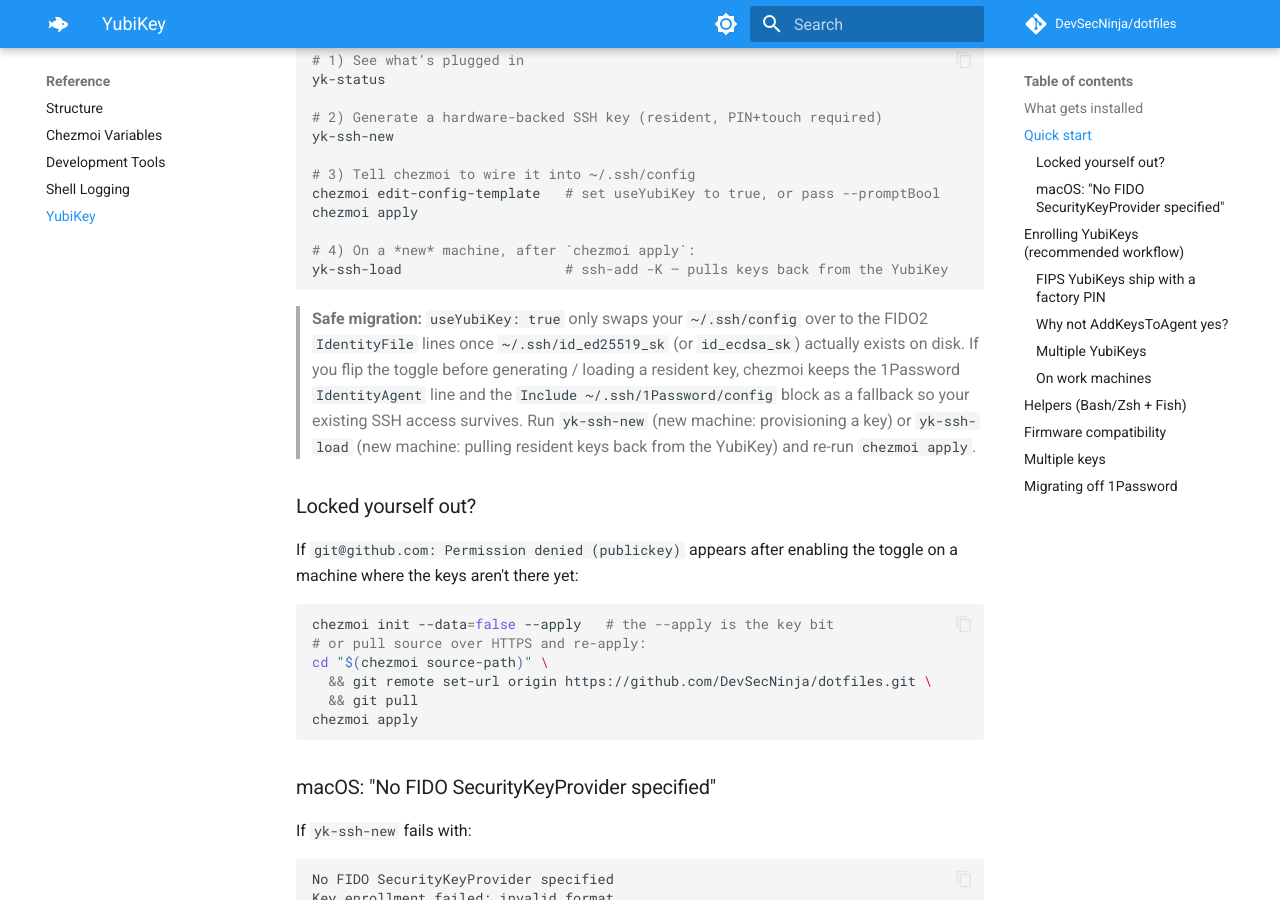
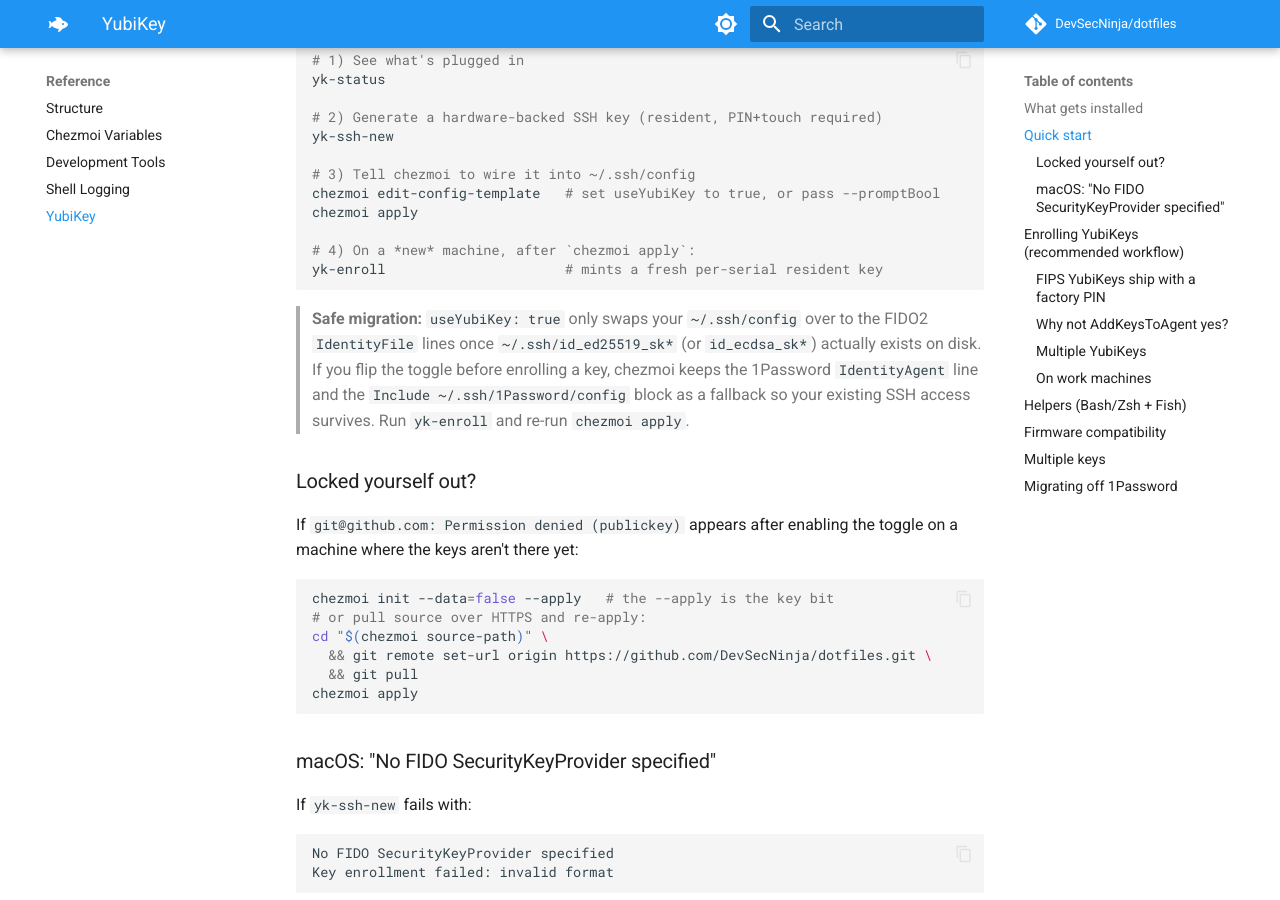
Before and after one commit to DevSecNinja/dotfiles, an MkDocs documentation site: the page built from docs/yubikey.md, in a window 1280 px wide and 900 px high, scrolled down 866 px. Built offline with MkDocs 1.6.1 and Material for MkDocs 9.7.7, drawn with Linux system fonts in a browser that asks for light colours; comment, search, counter and statistics services are not loaded; some of the changed text lies outside the part shown.

Commit message:
feat(yubikey): yk-status health checks; pubkey per-serial; remove yk-ssh-load (#303)

````diff
--- a/docs/yubikey.md
+++ b/docs/yubikey.md
@@ -37,17 +37,16 @@
 chezmoi apply
 
 # 4) On a *new* machine, after `chezmoi apply`:
-yk-ssh-load                    # ssh-add -K — pulls keys back from the YubiKey
+yk-enroll                      # mints a fresh per-serial resident key
 ```
 
 > **Safe migration:** `useYubiKey: true` only swaps your `~/.ssh/config`
-> over to the FIDO2 `IdentityFile` lines once `~/.ssh/id_ed25519_sk` (or
-> `id_ecdsa_sk`) actually exists on disk. If you flip the toggle before
-> generating / loading a resident key, chezmoi keeps the 1Password
-> `IdentityAgent` line and the `Include ~/.ssh/1Password/config` block as
-> a fallback so your existing SSH access survives. Run `yk-ssh-new` (new
-> machine: provisioning a key) or `yk-ssh-load` (new machine: pulling
-> resident keys back from the YubiKey) and re-run `chezmoi apply`.
+> over to the FIDO2 `IdentityFile` lines once `~/.ssh/id_ed25519_sk*` (or
+> `id_ecdsa_sk*`) actually exists on disk. If you flip the toggle before
+> enrolling a key, chezmoi keeps the 1Password `IdentityAgent` line and
+> the `Include ~/.ssh/1Password/config` block as a fallback so your
+> existing SSH access survives. Run `yk-enroll` and re-run
+> `chezmoi apply`.
 
 ### Locked yourself out?
 
@@ -199,18 +198,18 @@
 
 | Bash/Zsh                | Fish                | Purpose                                                    |
 | ----------------------- | ------------------- | ---------------------------------------------------------- |
-| `yk-enroll`             | `yk_enroll`         | **Wizard**: end-to-end enrollment, idempotent              |
-| `yk-status`             | `yk_status`         | Firmware / form-factor / FIPS info per device              |
+| `yk-enroll`             | `yk_enroll`         | **Wizard**: end-to-end enrollment + health check, idempotent |
+| `yk-status`             | `yk_status`         | Per-device health: firmware, FIPS, PIN status, SSH key check |
 | `yk-pick`               | `yk_pick`           | Pick one serial when multiple keys are connected           |
 | `yk-ssh-new`            | `yk_ssh_new`        | Low-level: generate `ed25519-sk` / `ecdsa-sk` on the key   |
-| `yk-ssh-load`           | `yk_ssh_load`       | `ssh-add -K`: load resident keys from the YubiKey          |
 | `work-checklist`        | `work_checklist`    | Print manual post-install steps for work machines          |
 | `clipboard-copy`        | `clipboard_copy`    | Cross-platform clipboard helper used by `pubkey`           |
 | `pubkey`                | `pubkey`            | Print + copy the highest-priority pubkey from `~/.ssh`     |
 
-`pubkey` now picks the first available of:
-`id_ed25519_sk.pub` → `id_ecdsa_sk.pub` → `id_ed25519.pub` → `id_rsa.pub`,
-so it transparently follows you onto a YubiKey.
+`pubkey` discovers per-serial files: it picks the first match of
+`id_ed25519_sk_*.pub` → `id_ed25519_sk.pub` → `id_ecdsa_sk_*.pub` →
+`id_ecdsa_sk.pub` → `id_ed25519.pub` → `id_rsa.pub`, so it transparently
+follows you onto a YubiKey enrolled with `yk-enroll`.
 
 ## Firmware compatibility
 
````
Also changed, not shown: 9 other files.
